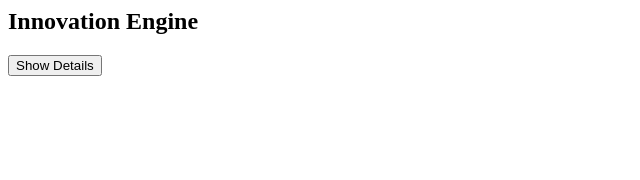
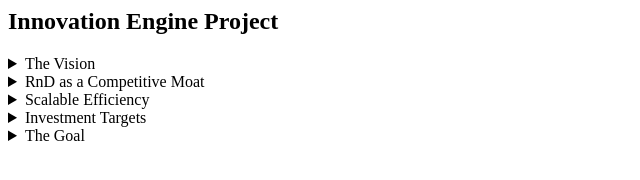
Before and after one commit to zombimann/zombimann.github.io, a plain HTML site: page index.html in a window 1280 px wide. Shown: the whole page, without its empty margins (0-640 px from the left). Drawn offline with Linux system fonts and the light colour scheme.

Commit message:
Update index.html to insert Innovation Engine Project section

```diff
--- a/index.html
+++ b/index.html
@@ -1,24 +1,21 @@
-<section id="innovation-engine">
-    <h2>Innovation Engine</h2>
-    <button onclick="toggleDetails()">Show Details</button>
-    <div id="details" style="display:none;">
-        <h3>Project Overview</h3>
-        <p>The Innovation Engine project aims to revolutionize the way we approach problem solving by utilizing advanced analytics and creative collaboration tools.</p>
-        <h3>Key Features</h3>
-        <ul>
-            <li>Intuitive Dashboard</li>
-            <li>Real-time Collaboration</li>
-            <li>Data-Driven Insights</li>
-        </ul>
-    </div>
-    <script>
-        function toggleDetails() {
-            var details = document.getElementById('details');
-            if (details.style.display === 'none') {
-                details.style.display = 'block';
-            } else {
-                details.style.display = 'none';
-            }
-        }
-    </script>
-</section>
+  <h2>Innovation Engine Project</h2>
+  <details>
+    <summary>The Vision</summary>
+    <p>Text describing the vision of the Innovation Engine Project.</p>
+  </details>
+  <details>
+    <summary>RnD as a Competitive Moat</summary>
+    <p>Text explaining how R&D serves as a competitive advantage.</p>
+  </details>
+  <details>
+    <summary>Scalable Efficiency</summary>
+    <p>Text about scalability and efficiency in operations.</p>
+  </details>
+  <details>
+    <summary>Investment Targets</summary>
+    <p>Text outlining the investment targets for the project.</p>
+  </details>
+  <details>
+    <summary>The Goal</summary>
+    <p>Text describing the overall goal of the Innovation Engine Project.</p>
+  </details>
```
